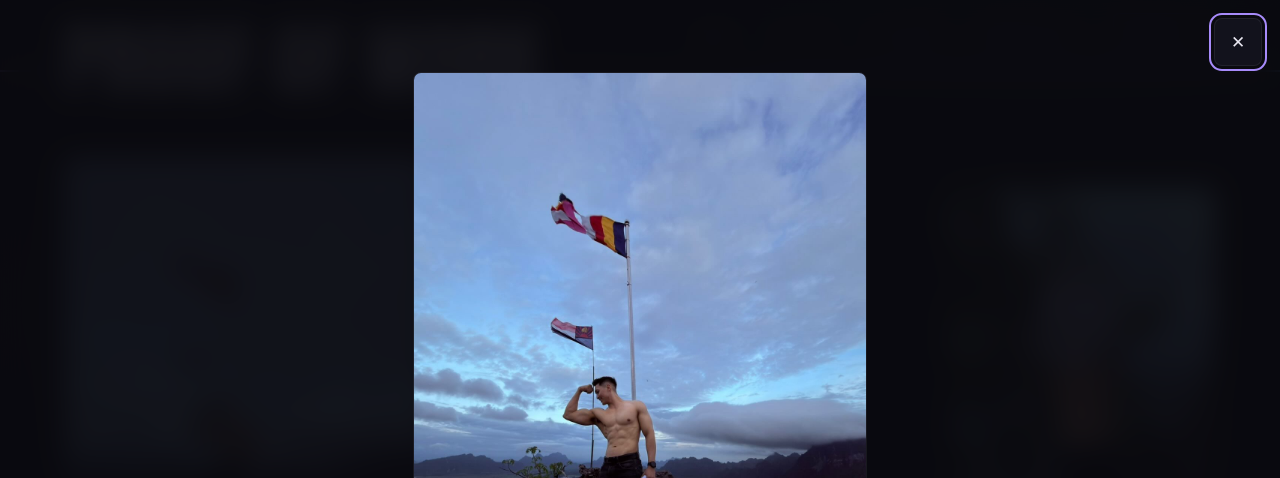
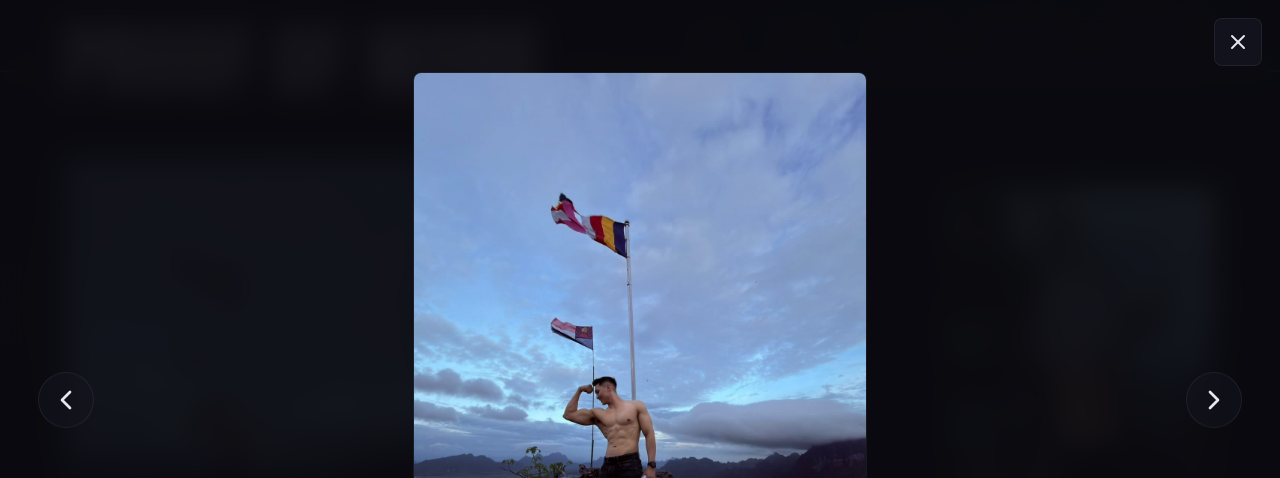
Before and after one commit to kbtc-thandarmyint/kbtc-thandarmyint.github.io, a React (Vite) app: page / in a window 1280 px wide. Both pictures are taken after a click on the element 246 px from the left and 5123 px from the top of the page. Shown: the part 4723-5201 px from the top of the page. Built offline with nearby package versions, Linux system fonts and the light colour scheme.

Commit message:
feat: add gallery lightbox navigation and social media icons

```diff
--- a/package.json
+++ b/package.json
@@ -11,6 +11,7 @@
   "dependencies": {
     "framer-motion": "^11.18.2",
     "lenis": "^1.3.11",
+    "lucide-react": "^1.17.0",
     "react": "^18.3.1",
     "react-dom": "^18.3.1"
   },
--- a/src/components/Contact.jsx
+++ b/src/components/Contact.jsx
@@ -1,7 +1,26 @@
 import { useRef } from 'react'
 import { motion, useScroll, useTransform, useReducedMotion } from 'framer-motion'
+import { Mail } from 'lucide-react'
 import { CONTACT_LINKS } from '../data/content.js'
 import Reveal from './Reveal.jsx'
+
+// Inline SVG for social icons
+const TikTok = ({ size = 24 }) => (
+  <svg width={size} height={size} viewBox="0 0 24 24" fill="none" stroke="currentColor" strokeWidth="2" strokeLinecap="round" strokeLinejoin="round"><path d="M9 12a4 4 0 1 0 4 4V4a5 5 0 0 0 5 5" /></svg>
+)
+const Instagram = ({ size = 24 }) => (
+  <svg width={size} height={size} viewBox="0 0 24 24" fill="none" stroke="currentColor" strokeWidth="2" strokeLinecap="round" strokeLinejoin="round"><rect width="20" height="20" x="2" y="2" rx="5" ry="5"/><path d="M16 11.37A4 4 0 1 1 12.63 8 4 4 0 0 1 16 11.37z"/><line x1="17.5" x2="17.51" y1="6.5" y2="6.5"/></svg>
+)
+const Facebook = ({ size = 24 }) => (
+  <svg width={size} height={size} viewBox="0 0 24 24" fill="none" stroke="currentColor" strokeWidth="2" strokeLinecap="round" strokeLinejoin="round"><path d="M18 2h-3a5 5 0 0 0-5 5v3H7v4h3v8h4v-8h3l1-4h-4V7a1 1 0 0 1 1-1h3z"/></svg>
+)
+
+const Icons = {
+  instagram: <Instagram size={18} />,
+  facebook: <Facebook size={18} />,
+  tiktok: <TikTok size={18} />,
+  email: <Mail size={18} />
+}
 
 export default function Contact() {
   const ref = useRef(null)
@@ -35,6 +54,7 @@ export default function Contact() {
               target={link.href.startsWith('http') ? '_blank' : undefined}
               rel={link.href.startsWith('http') ? 'noreferrer' : undefined}
             >
+              <span className="btn__icon">{Icons[link.icon]}</span>
               {link.label}
             </a>
           ))}
--- a/src/components/Footer.jsx
+++ b/src/components/Footer.jsx
@@ -1,4 +1,23 @@
-import { SOCIAL_LINKS } from '../data/content.js'
+import { Mail } from 'lucide-react'
+import { CONTACT_LINKS } from '../data/content.js'
+
+// Inline SVG for social icons
+const TikTok = ({ size = 24 }) => (
+  <svg width={size} height={size} viewBox="0 0 24 24" fill="none" stroke="currentColor" strokeWidth="2" strokeLinecap="round" strokeLinejoin="round"><path d="M9 12a4 4 0 1 0 4 4V4a5 5 0 0 0 5 5" /></svg>
+)
+const Instagram = ({ size = 24 }) => (
+  <svg width={size} height={size} viewBox="0 0 24 24" fill="none" stroke="currentColor" strokeWidth="2" strokeLinecap="round" strokeLinejoin="round"><rect width="20" height="20" x="2" y="2" rx="5" ry="5"/><path d="M16 11.37A4 4 0 1 1 12.63 8 4 4 0 0 1 16 11.37z"/><line x1="17.5" x2="17.51" y1="6.5" y2="6.5"/></svg>
+)
+const Facebook = ({ size = 24 }) => (
+  <svg width={size} height={size} viewBox="0 0 24 24" fill="none" stroke="currentColor" strokeWidth="2" strokeLinecap="round" strokeLinejoin="round"><path d="M18 2h-3a5 5 0 0 0-5 5v3H7v4h3v8h4v-8h3l1-4h-4V7a1 1 0 0 1 1-1h3z"/></svg>
+)
+
+const Icons = {
+  instagram: <Instagram size={14} />,
+  facebook: <Facebook size={14} />,
+  tiktok: <TikTok size={14} />,
+  email: <Mail size={14} />
+}
 
 export default function Footer() {
   return (
@@ -6,7 +25,7 @@ export default function Footer() {
       <div className="wrap footer__row">
         <span className="footer__brand">Hein Zaw</span>
         <div className="footer__socials">
-          {SOCIAL_LINKS.map((link) => (
+          {CONTACT_LINKS.map((link) => (
             <a
               key={link.label}
               href={link.href}
@@ -14,6 +33,7 @@ export default function Footer() {
               rel={link.href.startsWith('http') ? 'noreferrer' : undefined}
               aria-label={link.label}
             >
+              <span className="footer__icon">{Icons[link.icon]}</span>
               {link.label}
             </a>
           ))}
--- a/src/components/Gallery.jsx
+++ b/src/components/Gallery.jsx
@@ -18,7 +18,7 @@ function ParallaxFigure({ item, index, onClick }) {
   return (
     <motion.figure ref={ref} className={`g g--${index}`} style={active ? { y } : undefined}>
       <Reveal>
-        <div className="frame" onClick={() => onClick(item)} style={{ cursor: 'zoom-in' }}>
+        <div className="frame" onClick={() => onClick(index)} style={{ cursor: 'zoom-in' }}>
           <img src={item.img} alt={item.cap} width={item.w} height={item.h} loading="lazy" />
         </div>
         <figcaption className="cap">{item.cap}</figcaption>
@@ -28,7 +28,13 @@ function ParallaxFigure({ item, index, onClick }) {
 }
 
 export default function Gallery() {
-  const [lightbox, setLightbox] = useState(null)
+  const [lightboxIndex, setLightboxIndex] = useState(null)
+
+  const isOpen = lightboxIndex !== null
+  const currentItem = isOpen ? GALLERY[lightboxIndex] : null
+
+  const handleNext = () => setLightboxIndex((i) => (i < GALLERY.length - 1 ? i + 1 : 0))
+  const handlePrev = () => setLightboxIndex((i) => (i > 0 ? i - 1 : GALLERY.length - 1))
 
   return (
     <section className="gallery section" aria-label="Physique gallery">
@@ -39,17 +45,19 @@ export default function Gallery() {
         </header>
         <div className="gallery__grid">
           {GALLERY.map((item, i) => (
-            <ParallaxFigure key={item.img} item={item} index={i} onClick={setLightbox} />
+            <ParallaxFigure key={item.img} item={item} index={i} onClick={setLightboxIndex} />
           ))}
         </div>
       </div>
 
       <Lightbox
-        open={!!lightbox}
-        src={lightbox?.img}
-        alt={lightbox?.cap || ''}
-        caption={lightbox?.cap || ''}
-        onClose={() => setLightbox(null)}
+        open={isOpen}
+        src={currentItem?.img}
+        alt={currentItem?.cap || ''}
+        caption={currentItem?.cap || ''}
+        onClose={() => setLightboxIndex(null)}
+        onNext={GALLERY.length > 1 ? handleNext : undefined}
+        onPrev={GALLERY.length > 1 ? handlePrev : undefined}
       />
     </section>
   )
--- a/src/components/Lightbox.jsx
+++ b/src/components/Lightbox.jsx
@@ -1,9 +1,10 @@
 import { useEffect } from 'react'
 import { createPortal } from 'react-dom'
 import { AnimatePresence, motion } from 'framer-motion'
+import { ChevronLeft, ChevronRight, X } from 'lucide-react'
 import { useScrollLock } from '../hooks/useLenis.jsx'
 
-export default function Lightbox({ open, src, alt, caption, onClose }) {
+export default function Lightbox({ open, src, alt, caption, onClose, onNext, onPrev }) {
   const { stop, start } = useScrollLock()
 
   useEffect(() => {
@@ -14,12 +15,15 @@ export default function Lightbox({ open, src, alt, caption, onClose }) {
 
   useEffect(() => {
     if (!open) return undefined
-    const onKey = (e) => e.key === 'Escape' && onClose()
+    const onKey = (e) => {
+      if (e.key === 'Escape') onClose()
+      if (e.key === 'ArrowRight' && onNext) onNext()
+      if (e.key === 'ArrowLeft' && onPrev) onPrev()
+    }
     document.addEventListener('keydown', onKey)
     return () => document.removeEventListener('keydown', onKey)
-  }, [open, onClose])
+  }, [open, onClose, onNext, onPrev])
 
-  // Portal to <body> so the modal stacks above the fixed nav (main has its own stacking context)
   return createPortal(
     <AnimatePresence>
       {open && (
@@ -27,16 +31,23 @@ export default function Lightbox({ open, src, alt, caption, onClose }) {
           className="lightbox"
           role="dialog"
           aria-modal="true"
-          aria-label="Certificate viewer"
+          aria-label="Image viewer"
           initial={{ opacity: 0 }}
           animate={{ opacity: 1 }}
           exit={{ opacity: 0 }}
           transition={{ duration: 0.25 }}
           onClick={onClose}
         >
-          <button className="lightbox__close" aria-label="Close certificate viewer" onClick={onClose} autoFocus>
-            ✕
+          <button className="lightbox__close" aria-label="Close" onClick={onClose}>
+            <X size={24} />
           </button>
+
+          {onPrev && (
+            <button className="lightbox__nav lightbox__nav--prev" aria-label="Previous image" onClick={(e) => { e.stopPropagation(); onPrev(); }}>
+              <ChevronLeft size={32} />
+            </button>
+          )}
+
           <motion.figure
             className="lightbox__fig"
             initial={{ scale: 0.94, y: 14 }}
@@ -48,6 +59,12 @@ export default function Lightbox({ open, src, alt, caption, onClose }) {
             <img src={src} alt={alt} />
             <figcaption>{caption}</figcaption>
           </motion.figure>
+
+          {onNext && (
+            <button className="lightbox__nav lightbox__nav--next" aria-label="Next image" onClick={(e) => { e.stopPropagation(); onNext(); }}>
+              <ChevronRight size={32} />
+            </button>
+          )}
         </motion.div>
       )}
     </AnimatePresence>,
--- a/src/styles/global.css
+++ b/src/styles/global.css
@@ -170,6 +170,7 @@ main { position: relative; z-index: 1; }
   border-radius: 6px;
   transition: color 0.3s var(--ease), border-color 0.3s var(--ease), background 0.3s var(--ease), box-shadow 0.3s var(--ease), transform 0.3s var(--ease);
 }
+.btn__icon { display: flex; align-items: center; justify-content: center; }
 .btn--solid {
   background: var(--volt);
   color: var(--volt-ink);
@@ -1105,6 +1106,7 @@ main { position: relative; z-index: 1; }
   display: flex; align-items: center; gap: 16px;
 }
 .footer__socials a {
+  display: flex; align-items: center; gap: 6px;
   font-family: var(--font-mono);
   font-size: 10.5px; letter-spacing: 0.14em;
   text-transform: uppercase;
@@ -1166,6 +1168,29 @@ main { position: relative; z-index: 1; }
   transition: border-color 0.25s ease, color 0.25s ease;
 }
 .lightbox__close:hover { border-color: var(--volt); color: var(--volt); }
+.lightbox__nav {
+  position: absolute; top: 50%; transform: translateY(-50%);
+  width: 56px; height: 56px;
+  display: flex; align-items: center; justify-content: center;
+  background: rgba(20, 20, 31, 0.6);
+  border: 1px solid var(--line);
+  border-radius: 50%;
+  color: var(--text);
+  cursor: pointer;
+  transition: all 0.25s ease;
+}
+.lightbox__nav:hover {
+  background: rgba(20, 20, 31, 0.95);
+  border-color: var(--volt);
+  color: var(--volt);
+  transform: translateY(-50%) scale(1.05);
+}
+.lightbox__nav--prev { left: clamp(10px, 3vw, 40px); }
+.lightbox__nav--next { right: clamp(10px, 3vw, 40px); }
+@media (max-width: 768px) {
+  .lightbox__nav { width: 40px; height: 40px; }
+  .lightbox__nav svg { width: 24px; height: 24px; }
+}
 .lightbox__fig { margin: 0; max-width: min(1100px, 94vw); cursor: default; }
 .lightbox__fig img {
   max-width: 100%; max-height: 78vh;
```
Also changed, not shown: 1 other file (tests, documents, lock files or other folders).
